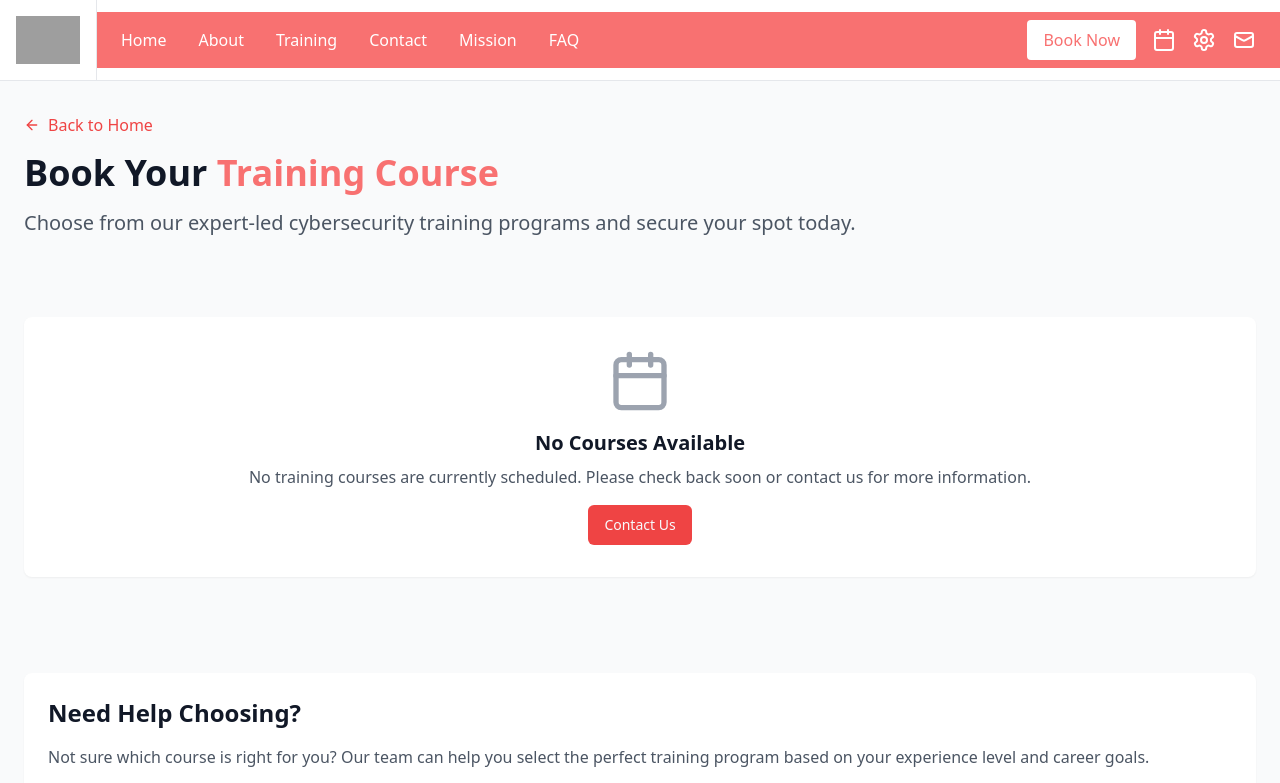
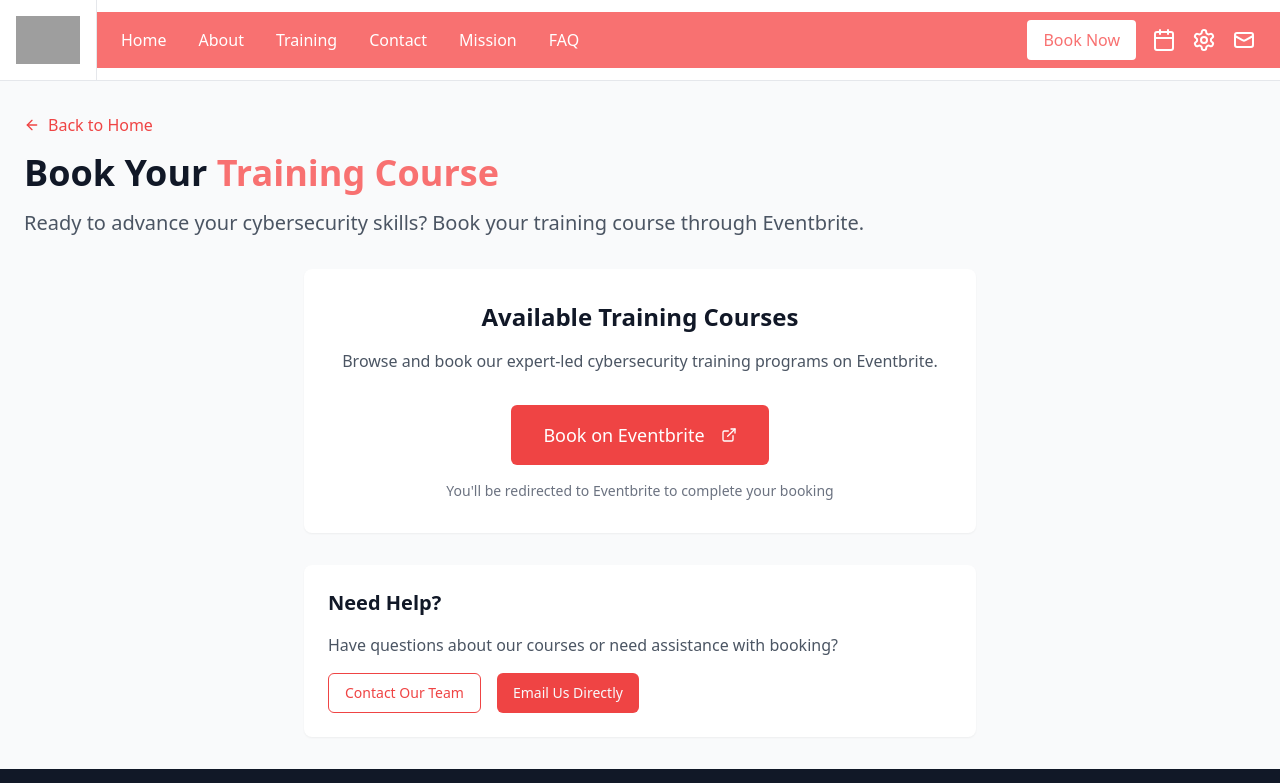
Before and after one commit to kevmilne/neuro-training-academy-shop, a React (Vite) app: page /book-now in a window 1280 px wide. Shown: the top 783 px of the page. Built offline with nearby package versions, Linux system fonts and the light colour scheme; grey boxes are pictures that could not be loaded.

Commit message:
Add static Eventbrite link
Replaced the dynamic "Book Now" button with a static link to Eventbrite.

```diff
--- a/src/pages/CourseBooking.tsx
+++ b/src/pages/CourseBooking.tsx
@@ -1,43 +1,11 @@
 
-import { useState, useEffect } from "react";
 import { Link } from "react-router-dom";
-import { Calendar, Clock, Users, ExternalLink, ArrowLeft } from "lucide-react";
+import { ExternalLink, ArrowLeft } from "lucide-react";
 import { Button } from "@/components/ui/button";
-import { Card, CardHeader, CardTitle, CardContent } from "@/components/ui/card";
 import Header from "@/components/Header";
 import Footer from "@/components/Footer";
 
-interface CourseData {
-  id: string;
-  name: string;
-  date: string;
-  eventbriteLink: string;
-  description: string;
-  sections: string[];
-}
-
 const CourseBooking = () => {
-  const [courses, setCourses] = useState<CourseData[]>([]);
-
-  useEffect(() => {
-    // Load courses from localStorage (where admin stores them)
-    const savedCourses = localStorage.getItem("adminCourses");
-    if (savedCourses) {
-      setCourses(JSON.parse(savedCourses));
-    }
-  }, []);
-
-  const formatDate = (dateString: string) => {
-    if (!dateString) return "Date TBD";
-    const date = new Date(dateString);
-    return date.toLocaleDateString('en-US', {
-      weekday: 'long',
-      year: 'numeric',
-      month: 'long',
-      day: 'numeric'
-    });
-  };
-
   return (
     <div className="min-h-screen bg-gray-50">
       <Header />
@@ -53,87 +21,40 @@ const CourseBooking = () => {
             Book Your <span className="text-red-400">Training Course</span>
           </h1>
           <p className="text-xl text-gray-600">
-            Choose from our expert-led cybersecurity training programs and secure your spot today.
+            Ready to advance your cybersecurity skills? Book your training course through Eventbrite.
           </p>
         </div>
 
-        {courses.length === 0 ? (
-          <div className="text-center py-12">
-            <div className="bg-white rounded-lg shadow-sm p-8">
-              <Calendar className="h-16 w-16 text-gray-400 mx-auto mb-4" />
-              <h3 className="text-xl font-semibold text-gray-900 mb-2">No Courses Available</h3>
-              <p className="text-gray-600 mb-4">
-                No training courses are currently scheduled. Please check back soon or contact us for more information.
-              </p>
-              <Link to="/#contact">
-                <Button className="bg-red-500 hover:bg-red-600">
-                  Contact Us
-                </Button>
-              </Link>
-            </div>
-          </div>
-        ) : (
-          <div className="grid md:grid-cols-2 lg:grid-cols-3 gap-6">
-            {courses.map((course) => (
-              <Card key={course.id} className="transition-all duration-300 hover:shadow-lg border border-gray-200">
-                <CardHeader>
-                  <CardTitle className="text-xl text-gray-900 mb-2">
-                    {course.name}
-                  </CardTitle>
-                  <div className="flex items-center text-gray-600 mb-2">
-                    <Calendar className="h-4 w-4 mr-2" />
-                    <span className="text-sm">{formatDate(course.date)}</span>
-                  </div>
-                </CardHeader>
-
-                <CardContent className="space-y-4">
-                  <p className="text-gray-700 text-sm leading-relaxed">
-                    {course.description}
+        <div className="max-w-2xl mx-auto">
+          <div className="bg-white rounded-lg shadow-sm p-8 text-center">
+            <h2 className="text-2xl font-bold text-gray-900 mb-4">
+              Available Training Courses
+            </h2>
+            <p className="text-gray-600 mb-8">
+              Browse and book our expert-led cybersecurity training programs on Eventbrite.
             </p>
 
-                  {course.sections && course.sections.length > 0 && (
-                    <div>
-                      <h4 className="font-semibold text-gray-900 mb-2 text-sm">Course Sections:</h4>
-                      <ul className="space-y-1">
-                        {course.sections.filter(section => section.trim()).map((section, index) => (
-                          <li key={index} className="flex items-center text-sm text-gray-600">
-                            <div className="w-1.5 h-1.5 bg-red-400 rounded-full mr-2"></div>
-                            {section}
-                          </li>
-                        ))}
-                      </ul>
-                    </div>
-                  )}
-
-                  <div className="pt-4 border-t border-gray-100">
-                    {course.eventbriteLink ? (
             <a
-                        href={course.eventbriteLink}
+              href="https://www.eventbrite.com"
               target="_blank"
               rel="noopener noreferrer"
-                        className="w-full"
+              className="inline-block"
             >
-                        <Button className="w-full bg-red-500 hover:bg-red-600 text-white flex items-center justify-center">
+              <Button className="bg-red-500 hover:bg-red-600 text-white text-lg px-8 py-4 h-auto">
                 <span>Book on Eventbrite</span>
-                          <ExternalLink className="ml-2 h-4 w-4" />
+                <ExternalLink className="ml-2 h-5 w-5" />
               </Button>
             </a>
-                    ) : (
-                      <Button disabled className="w-full bg-gray-300 text-gray-500 cursor-not-allowed">
-                        Booking Link Coming Soon
-                      </Button>
-                    )}
+
+            <p className="text-sm text-gray-500 mt-4">
+              You'll be redirected to Eventbrite to complete your booking
+            </p>
           </div>
-                </CardContent>
-              </Card>
-            ))}
-          </div>
-        )}
 
-        <div className="mt-12 bg-white rounded-lg shadow-sm p-6">
-          <h2 className="text-2xl font-bold text-gray-900 mb-4">Need Help Choosing?</h2>
+          <div className="mt-8 bg-white rounded-lg shadow-sm p-6">
+            <h3 className="text-xl font-bold text-gray-900 mb-4">Need Help?</h3>
             <p className="text-gray-600 mb-4">
-            Not sure which course is right for you? Our team can help you select the perfect training program based on your experience level and career goals.
+              Have questions about our courses or need assistance with booking?
             </p>
             <div className="flex flex-col sm:flex-row gap-4">
               <Link to="/#contact">
@@ -149,6 +70,7 @@ const CourseBooking = () => {
             </div>
           </div>
         </div>
+      </div>
 
       <Footer />
     </div>
```
Lines whose indentation alone changed are shown as unchanged.
